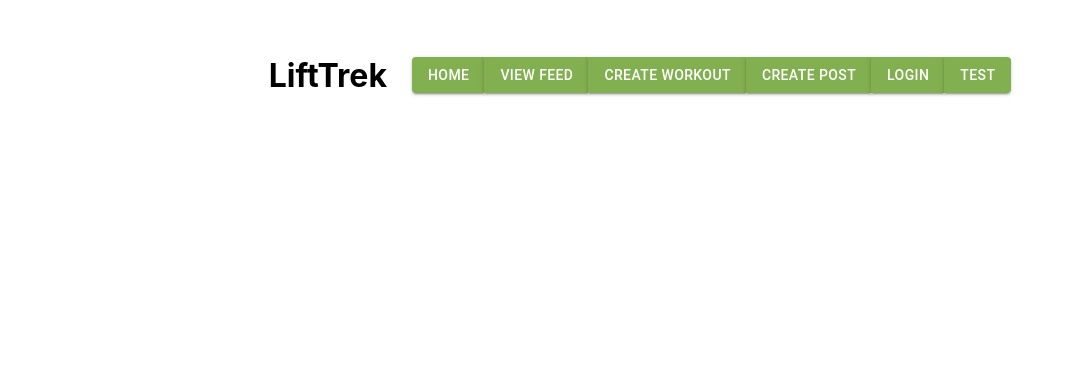
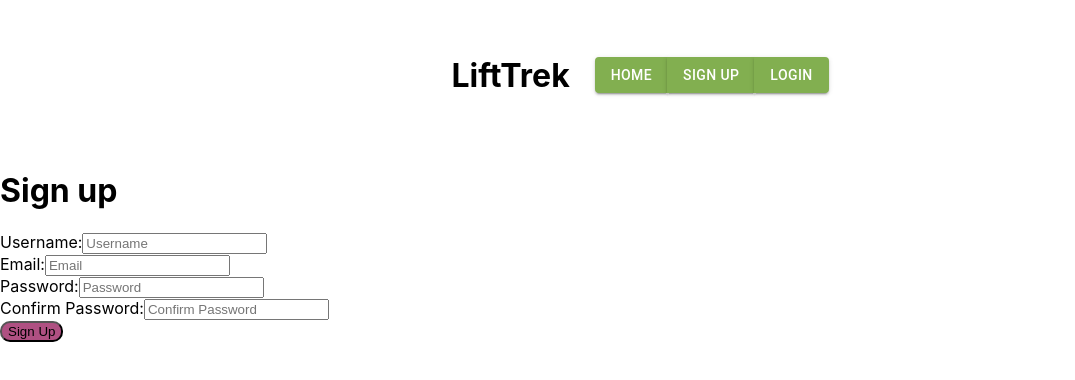
Before and after one commit to andrewcapro/CS554_Final_Project, a React (Create React App) app in the folder lifttrek/: page /signup in a window 1280 px wide. Shown: the top 380 px of the page, without its empty margins (0-1075 px from the left). Built offline with nearby package versions, Linux system fonts and the light colour scheme; no server answers.

Commit message:
authentication is complete

```diff
--- a/lifttrek/package.json
+++ b/lifttrek/package.json
@@ -11,7 +11,7 @@
     "@testing-library/react": "^13.4.0",
     "@testing-library/user-event": "^13.5.0",
     "axios": "^1.3.6",
-    "firebase": "^9.19.1",
+    "firebase": "^9.21.0",
     "react": "^18.2.0",
     "react-dom": "^18.2.0",
     "react-router-dom": "^6.10.0",
--- a/lifttrek/src/App.js
+++ b/lifttrek/src/App.js
@@ -1,72 +1,81 @@
-import React from 'react';
-import './App.css';
+import React from "react";
+import "./App.css";
 import {
   NavLink,
   BrowserRouter as Router,
   Route,
-  Routes
-} from 'react-router-dom';
-import Home from './components/Home';
-import { Button, ButtonGroup } from '@mui/material';
-import CreateWorkout from './components/CreateWorkout';
-import Login from './components/Login';
-import CreatePost from './components/CreatePost';
-import PostFeed from './components/PostFeed';
-import DisplayWorkout from './components/DisplayWorkout';
+  Routes,
+} from "react-router-dom";
+import Home from "./components/Home";
+import { Button, ButtonGroup } from "@mui/material";
+import CreateWorkout from "./components/CreateWorkout";
+import Login from "./components/Login";
+import CreatePost from "./components/CreatePost";
+import PostFeed from "./components/PostFeed";
+import DisplayWorkout from "./components/DisplayWorkout";
+import SignUp from "./components/SignUp";
+import Navigation from "./components/Navigation";
+import { AuthProvider } from "./firebase/Auth";
+import PrivateRoute from "./components/PrivateRoute";
 
 function App() {
   return (
+    <AuthProvider>
       <Router>
         <div>
-        <header className='appHeader'>
-          <h1 className='appTitle'>
-            LiftTrek
-          </h1>
-          <nav>
-            <ButtonGroup id='navGroup' variant='outlined'>
-              <Button id='navButton' variant='contained'>
-                <NavLink to='/'>
-                  Home
-                </NavLink>
+          <header className="appHeader">
+            <h1 className="appTitle">LiftTrek</h1>
+            {/* <nav>
+              <ButtonGroup id="navGroup" variant="outlined">
+                <Button id="navButton" variant="contained">
+                  <NavLink to="/">Home</NavLink>
                 </Button>
-              <Button id='navButton' variant='contained'>
-                <NavLink to='/feed'>
-                  View Feed
-                </NavLink>
+                <Button id="navButton" variant="contained">
+                  <NavLink to="/feed">View Feed</NavLink>
                 </Button>
-              <Button id='navButton' variant='contained'>
-                <NavLink to='/createworkout'>
-                  Create Workout
-                </NavLink>
+                <Button id="navButton" variant="contained">
+                  <NavLink to="/createworkout">Create Workout</NavLink>
                 </Button>
-              <Button id='navButton' variant='contained'>
-                <NavLink to='/createpost'>
-                  Create Post
-                </NavLink>
+                <Button id="navButton" variant="contained">
+                  <NavLink to="/createpost">Create Post</NavLink>
                 </Button>
-              <Button id='navButton' variant='contained'>
-                <NavLink to='/login'>
-                  Login
-                </NavLink>
+                <Button id="navButton" variant="contained">
+                  <NavLink to="/login">Login</NavLink>
                 </Button>
-              <Button id='navButton' variant='contained'>
-                <NavLink to='/displayworkout'>
-                  Test
-                </NavLink>
+                <Button id="navButton" variant="contained">
+                  <NavLink to="/displayworkout">Test</NavLink>
                 </Button>
               </ButtonGroup>
-          </nav>
+            </nav> */}
+            <Navigation/>
           </header>
           <Routes>
-          <Route path='/' element={<Home />} />
-          <Route path='/login' element={<Login />} />
-          <Route path='/feed' element={<PostFeed />} />
-          <Route path='/createworkout' element={<CreateWorkout />} />
-          <Route path='/createpost' element={<CreatePost />} />
-          <Route path='/displayworkout' element={<DisplayWorkout/>} />
+            <Route path="/" element={<Home />} />
+            <Route path="/login" element={<Login />} />
+            <Route path="/signup" element={<SignUp />} />
+
+            <Route path="/feed" element={<PrivateRoute />}>
+              <Route path="/feed" element={<PostFeed />} />
+            </Route>
+            <Route path="/createworkout" element={<PrivateRoute />}>
+              <Route path="/createworkout" element={<CreateWorkout />} />
+            </Route>
+            <Route path="/createpost" element={<PrivateRoute />}>
+              <Route path="/createpost" element={<CreatePost />} />
+            </Route>
+            <Route path="/displayworkout" element={<PrivateRoute />}>
+              <Route path="/displayworkout" element={<DisplayWorkout />} />
+            </Route>
+            {/* <Route path="/feed" element={<PrivateRoute />} />
+            <Route path="/feed" element={<PostFeed />} />
+            </Route> */}
+            {/* <Route path="/createworkout" element={<CreateWorkout />} />
+            <Route path="/createpost" element={<CreatePost />} />
+            <Route path="/displayworkout" element={<DisplayWorkout />} /> */}
           </Routes>
         </div>
       </Router>
+    </AuthProvider>
   );
 }
 
--- a/lifttrek/src/components/Home.js
+++ b/lifttrek/src/components/Home.js
@@ -4,6 +4,7 @@ function Home() {
   return (
     <div>
       Welcome to LiftTrek
+      {/* <button onClick={() => app.auth().signOut()}>Sign Out</button> */}
     </div>
   )
 }
--- a/lifttrek/src/components/Login.js
+++ b/lifttrek/src/components/Login.js
@@ -1,9 +1,60 @@
-import React from 'react'
+import React, {useContext} from 'react'
+import {useNavigate, Navigate, Redirect} from 'react-router-dom'
+import {AuthContext} from '../firebase/Auth'
+import app from '../firebase/firebase'
 
 function Login() {
+  const {currentUser} = useContext(AuthContext)
+  const navigate = useNavigate()
+
+  const handleLogin = async (event) => {
+    event.preventDefault()
+    const { email, password } = event.target.elements
+    try{
+      await app.auth().signInWithEmailAndPassword(email.value, password.value);
+      navigate("/feed")
+    } catch(e){
+      console.log(e)
+      alert(e)
+    }
+  }
+
+  if (currentUser){
+    return <Navigate to="/feed" />
+  }
+
   return (
     <div>
-
+      <h1>Log in</h1>
+      <form onSubmit={handleLogin}>
+        <div className='form-group'>
+          <label>
+            Email:
+            <input
+              className='form-control'
+              name='email'
+              id='email'
+              type='email'
+              placeholder='Email'
+              required
+            />
+          </label>
+        </div>
+        <div className='form-group'>
+          <label>
+            Password:
+            <input
+              className='form-control'
+              name='password'
+              type='password'
+              placeholder='Password'
+              autoComplete='off'
+              required
+            />
+          </label>
+        </div>
+        <button type='submit'>Log in</button>
+      </form>
     </div>
   )
 }
--- /dev/null
+++ b/lifttrek/src/components/Navigation.js
@@ -0,0 +1,56 @@
+import React, { useContext } from "react";
+import { NavLink } from "react-router-dom";
+import { Button, ButtonGroup } from "@mui/material";
+import { AuthContext } from "../firebase/Auth";
+import SignOutButton from "./SignOutButton";
+import "../App.css";
+
+const Navigation = () => {
+  const { currentUser } = useContext(AuthContext);
+  return <div>{currentUser ? <NavigationAuth /> : <NavigationNonAuth />}</div>;
+};
+
+const NavigationAuth = () => {
+  return (
+    <nav>
+      <ButtonGroup id="navGroup" variant="outlined">
+        <Button id="navButton" variant="contained">
+          <NavLink to="/">Home</NavLink>
+        </Button>
+        <Button id="navButton" variant="contained">
+          <NavLink to="/feed">View Feed</NavLink>
+        </Button>
+        <Button id="navButton" variant="contained">
+          <NavLink to="/createworkout">Create Workout</NavLink>
+        </Button>
+        <Button id="navButton" variant="contained">
+          <NavLink to="/createpost">Create Post</NavLink>
+        </Button>
+        <Button id="navButton" variant="contained">
+          <NavLink to="/displayworkout">Test</NavLink>
+        </Button>
+        <SignOutButton />
+      </ButtonGroup>
+    </nav>
+  );
+};
+
+const NavigationNonAuth = () => {
+  return (
+    <nav>
+      <ButtonGroup id="navGroup" variant="outlined">
+        <Button id="navButton" variant="contained">
+          <NavLink to="/">Home</NavLink>
+        </Button>
+        <Button id="navButton" variant="contained">
+          <NavLink to="/signup">Sign Up</NavLink>
+        </Button>
+        <Button id="navButton" variant="contained">
+          <NavLink to="/login">Login</NavLink>
+        </Button>
+      </ButtonGroup>
+    </nav>
+  );
+};
+
+export default Navigation;
--- /dev/null
+++ b/lifttrek/src/components/PrivateRoute.js
@@ -0,0 +1,13 @@
+import {Navigate, Outlet} from 'react-router-dom';
+import React, {useContext} from 'react';
+import {AuthContext} from '../firebase/Auth';
+
+const PrivateRoute = () => {
+  const {currentUser} = useContext(AuthContext);
+  //console.log('Private Route Comp current user', currentUser);
+  // If authorized, return an outlet that will render child elements
+  // If not, return element that will navigate to login page
+  return currentUser ? <Outlet /> : <Navigate to='/signin' />;
+};
+
+export default PrivateRoute;
--- /dev/null
+++ b/lifttrek/src/components/SignOutButton.js
@@ -0,0 +1,27 @@
+import React, {useContext, useState} from 'react';
+import {useNavigate, Navigate, Redirect} from 'react-router-dom'
+import {AuthContext} from '../firebase/Auth'
+import app from '../firebase/firebase';
+
+
+const SignOutButton = () => {
+    const navigate = useNavigate()
+
+    const handleSignOut = async (event) => {
+        try {
+            app.auth().signOut()
+            navigate("/home")
+        } catch(e){
+            console.log(e);
+            alert(e);
+        }
+    }
+
+  return (
+    <button type='button' onClick={handleSignOut}>
+      Sign Out
+    </button>
+  );
+};
+
+export default SignOutButton;
--- /dev/null
+++ b/lifttrek/src/components/SignUp.js
@@ -0,0 +1,98 @@
+import React, {useContext, useState} from 'react';
+import {useNavigate, Navigate, Redirect} from 'react-router-dom'
+import {AuthContext} from '../firebase/Auth'
+import app from '../firebase/firebase';
+
+
+function SignUp() {
+    const {currentUser} = useContext(AuthContext)
+    const [pwMatch, setPwMatch] = useState('');
+    const navigate = useNavigate();
+
+    const handleSignUp = async (event) => {
+        event.preventDefault();
+        const {userName, email, passwordOne, passwordTwo} = event.target.elements;
+        if (passwordOne.value !== passwordTwo.value) {
+            setPwMatch('Passwords do not match');
+            return false;
+        }
+
+        try{
+            await app.auth().createUserWithEmailAndPassword(email.value, passwordOne.value, userName)
+            navigate("/login");
+        } catch(e){
+            console.log(e);
+            alert(e)
+        }
+    }
+
+    if (currentUser){
+        return <Navigate to="/feed" />
+      }
+
+  return (
+    <div>
+      <h1>Sign up</h1>
+      {pwMatch && <h4 className='error'>{pwMatch}</h4>}
+      <form onSubmit={handleSignUp}>
+        <div className='form-group'>
+          <label>
+            Username:
+            <input
+              className='form-control'
+              required
+              name='userName'
+              type='text'
+              placeholder='Username'
+            />
+          </label>
+        </div>
+        <div className='form-group'>
+          <label>
+            Email:
+            <input
+              className='form-control'
+              required
+              name='email'
+              type='email'
+              placeholder='Email'
+            />
+          </label>
+        </div>
+        <div className='form-group'>
+          <label>
+            Password:
+            <input
+              className='form-control'
+              id='passwordOne'
+              name='passwordOne'
+              type='password'
+              placeholder='Password'
+              autoComplete='off'
+              required
+            />
+          </label>
+        </div>
+        <div className='form-group'>
+          <label>
+            Confirm Password:
+            <input
+              className='form-control'
+              name='passwordTwo'
+              type='password'
+              placeholder='Confirm Password'
+              autoComplete='off'
+              required
+            />
+          </label>
+        </div>
+        <button id='submitButton' name='submitButton' type='submit'>
+          Sign Up
+        </button>
+      </form>
+      <br />
+    </div>
+  )
+}
+
+export default SignUp
--- /dev/null
+++ b/lifttrek/src/firebase/Auth.js
@@ -0,0 +1,34 @@
+import React, {useState, useEffect, useContext} from 'react';
+import app from './firebase';
+
+export const AuthContext = React.createContext();
+
+export const AuthProvider = ({children}) => {
+  const [currentUser, setCurrentUser] = useState(null);
+  const [pendingUser, setPendingUser] = useState(true);
+
+  useEffect(() => {
+    app.auth().onAuthStateChanged((user) => {
+      setCurrentUser(user);
+      setPendingUser(false);
+    });
+  }, []);
+
+  if (pendingUser) {
+    return (
+      <div>
+        <h1>Loading....Loading....Loading....Loading....Loading....</h1>
+      </div>
+    );
+  }
+
+  return (
+    <AuthContext.Provider value={{currentUser}}>
+      {children}
+    </AuthContext.Provider>
+  );
+};
+
+export const UserAuth = () => {
+    return useContext(AuthContext)
+}
--- /dev/null
+++ b/lifttrek/src/firebase/firebase.js
@@ -0,0 +1,25 @@
+// Import the functions you need from the SDKs you need
+import { initializeApp } from "firebase/app";
+import { getAnalytics } from "firebase/analytics";
+import { getAuth} from 'firebase/auth'
+// TODO: Add SDKs for Firebase products that you want to use
+// https://firebase.google.com/docs/web/setup#available-libraries
+import firebase from 'firebase/compat/app';
+import 'firebase/compat/auth';
+
+// Your web app's Firebase configuration
+// For Firebase JS SDK v7.20.0 and later, measurementId is optional
+const firebaseConfig = {
+  apiKey: "AIzaSyAk8pgzdUITem4LOpQfhBu-ZSVDngTlwTw",
+  authDomain: "cs554-buddies.firebaseapp.com",
+  projectId: "cs554-buddies",
+  storageBucket: "cs554-buddies.appspot.com",
+  messagingSenderId: "428123130641",
+  appId: "1:428123130641:web:2016dc82c889e054e61ab0",
+  measurementId: "G-F0J49Q83VC"
+};
+
+// Initialize Firebase
+const app =  firebase.initializeApp(firebaseConfig);
+export default app
+// export const analytics = getAnalytics(app);
```
Also changed, not shown: 1 other file (tests, documents, lock files or other folders). Lines whose indentation alone changed are shown as unchanged.
